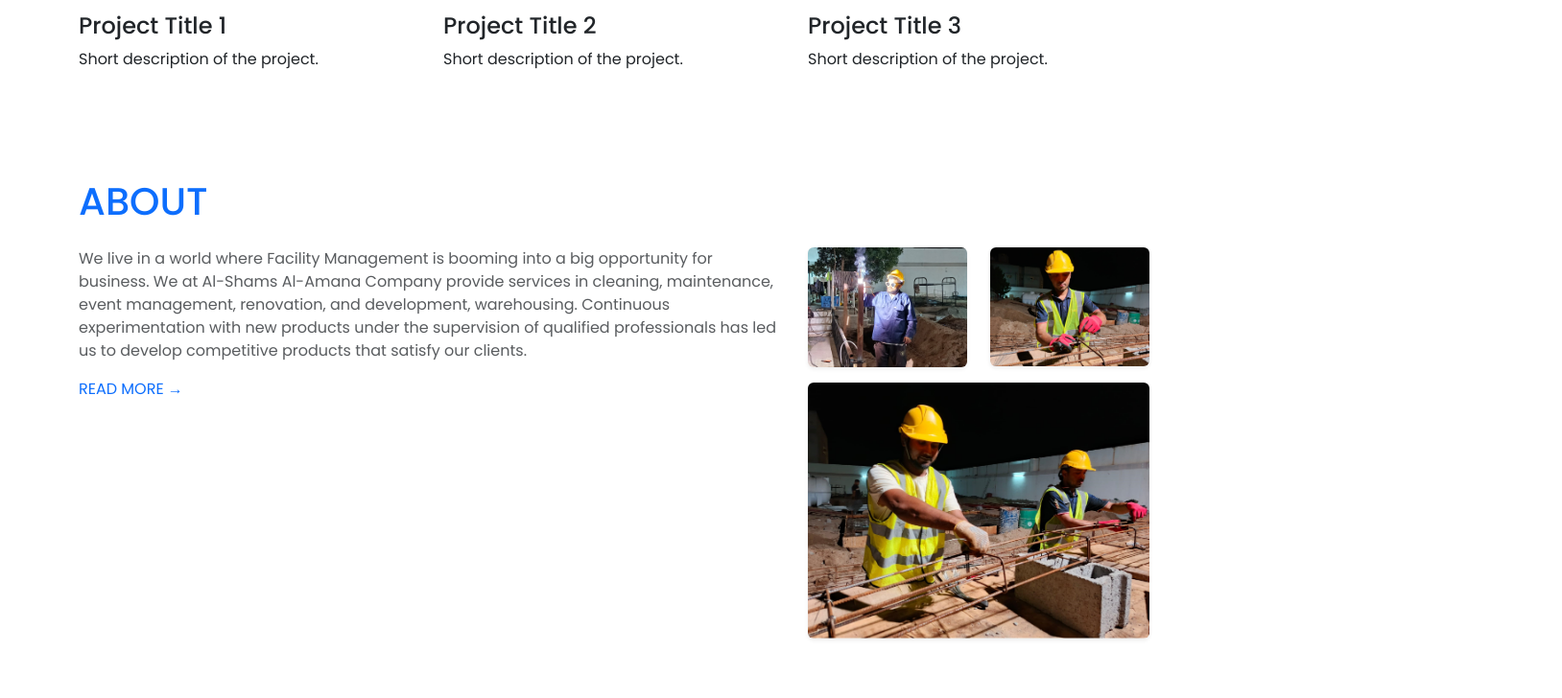
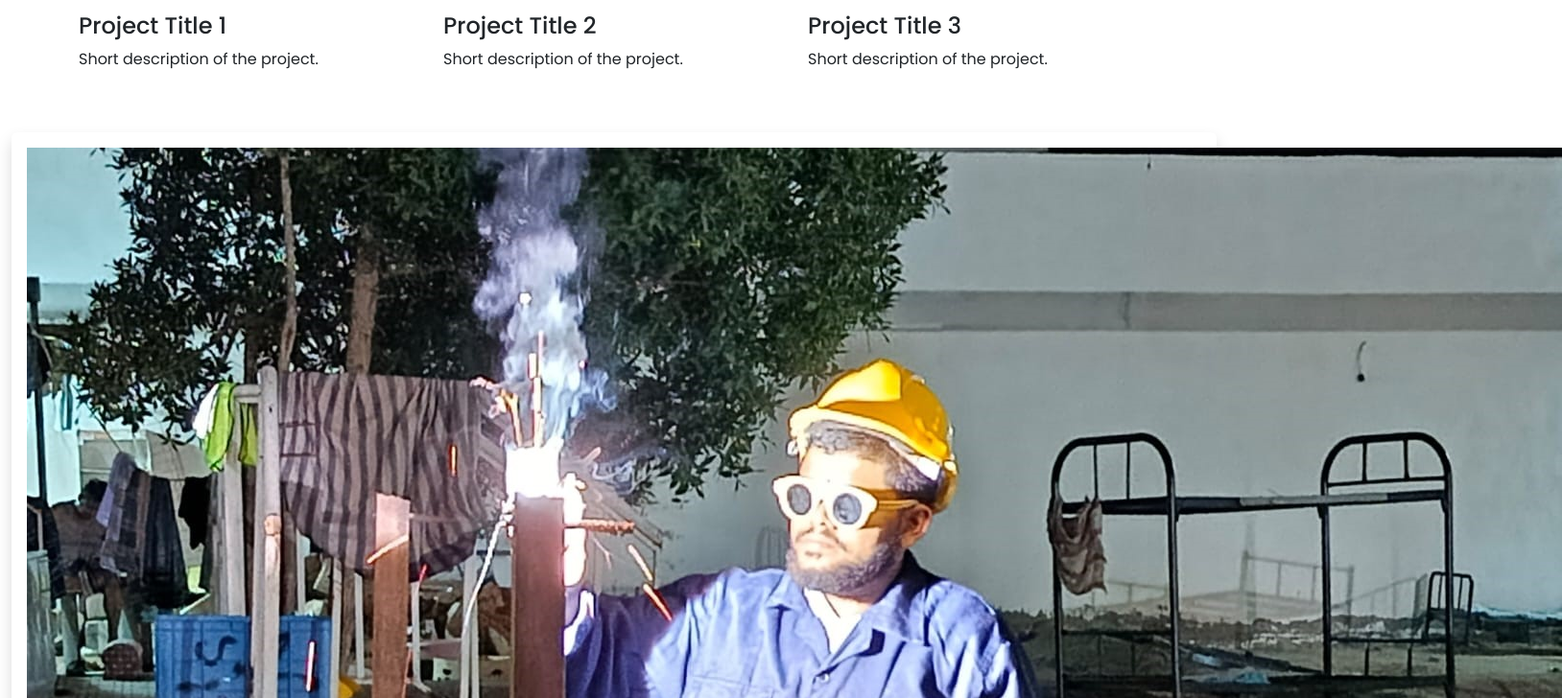
Before and after one commit to masud1901/SA-east-website-project, a React (Vite) app: page / in a window 1280 px wide. Shown: the part 1220-1948 px from the top of the page at 96% size, 1628 px wide, since content can reach past the window. Built offline with nearby package versions, Linux system fonts and the light colour scheme.

Commit message:
Worked with about section

```diff
--- a/package.json
+++ b/package.json
@@ -10,6 +10,7 @@
     "preview": "vite preview"
   },
   "dependencies": {
+    "@fortawesome/fontawesome-free": "^6.6.0",
     "@fortawesome/fontawesome-svg-core": "^6.6.0",
     "@fortawesome/free-brands-svg-icons": "^6.6.0",
     "@fortawesome/free-regular-svg-icons": "^6.6.0",
@@ -17,6 +18,7 @@
     "@fortawesome/react-fontawesome": "^0.2.2",
     "bootstrap": "^5.3.3",
     "react": "^18.3.1",
+    "react-bootstrap": "^2.10.4",
     "react-dom": "^18.3.1",
     "react-icons": "^5.3.0",
     "sass": "^1.77.8"
--- a/src/components/AboutSection.jsx
+++ b/src/components/AboutSection.jsx
@@ -1,56 +1,53 @@
-const Image = ({ src, alt, className }) => (
-  <figure className={`mb-3 ${className}`}>
+import { Container, Row, Col, Button, Card } from "react-bootstrap";
+import "bootstrap/dist/css/bootstrap.min.css";
+
+const About = () => {
+  return (
+    <section className="about-section">
+      <Container fluid>
+        <Card className="border-0 shadow">
+          <Card.Body>
+            <Row className="align-items-center">
+              <Col lg={6} className="mb-4 mb-lg-0">
+                <div className="image-grid">
                   <img
-      src={src}
-      alt={alt}
-      className="img-fluid rounded shadow-sm"
-      style={{ width: "100%", height: "auto", objectFit: "cover" }}
+                    src="src/assets/heroSection1.jpeg"
+                    alt="Worker cutting bricks"
                   />
-  </figure>
-);
-
-const AboutSection = () => {
-  return (
-    <section id="about" className="about-section py-5 bg-white">
-      <div className="container">
-        <h2 className="text-primary fs-1 mb-4">ABOUT</h2>
-        <div className="row">
-          <article className="col-md-8 mb-4 mb-md-0">
-            <p className="text-muted">
-              We live in a world where Facility Management is booming into a big
-              opportunity for business. We at Al-Shams Al-Amana Company provide
-              services in cleaning, maintenance, event management, renovation,
-              and development, warehousing. Continuous experimentation with new
-              products under the supervision of qualified professionals has led
-              us to develop competitive products that satisfy our clients.
-            </p>
-            <a href="#" className="text-primary font-weight-bold">
-              READ MORE →
-            </a>
-          </article>
-          <aside className="col-md-4">
-            <div className="row">
-              <Image
-                src="src/assets/heroSection1.jpeg"
-                alt="Worker in yellow helmet"
-                className="col-12 col-md-6"
-              />
-              <Image
+                  <img
                     src="src/assets/heroSection2.jpeg"
                     alt="Worker welding"
-                className="col-12 col-md-6"
                   />
-              <Image
+                  <img
                     src="src/assets/heroSection3.jpeg"
-                alt="Workers on site"
-                className="col-12"
+                    alt="Workers at construction site"
                   />
                 </div>
-          </aside>
-        </div>
-      </div>
+              </Col>
+              <Col lg={6}>
+                <h2 className="text-primary mb-4">ABOUT</h2>
+                <p>
+                  We live in a world where Facility Management is booming out
+                  into a big opportunity for business. We at{" "}
+                  <span className="highlight-text">
+                    Al-Shams Al-Amana Company
+                  </span>{" "}
+                  provide services in cleaning, maintenance, event management,
+                  renovation and development, warehousing. With the continuous
+                  experimentation of new products under the supervision of
+                  qualified professionals has led us to come up with competitive
+                  products to satisfy our clients.
+                </p>
+                <Button variant="outline-primary">
+                  READ MORE <i className="fas fa-arrow-right ml-2"></i>
+                </Button>
+              </Col>
+            </Row>
+          </Card.Body>
+        </Card>
+      </Container>
     </section>
   );
 };
 
-export default AboutSection;
+export default About;
--- /dev/null
+++ b/src/css/AboutSection.css
@@ -0,0 +1,92 @@
+.about-section {
+    background-color: #f8f9fa;
+    padding: 3rem 0;
+}
+.text-primary {
+    color: #023e8a !important;
+}
+
+.highlight-text {
+    color: #ff6b6b; /* A tint of red */
+    font-weight: bold;
+}
+.btn-outline-primary {
+    color: #023e8a;
+    border-color: #023e8a;
+}
+
+.btn-outline-primary:hover {
+    background-color: #023e8a;
+    color: white;
+}
+
+.card {
+    border-radius: 15px;
+    overflow: hidden;
+}
+
+.image-grid {
+    display: grid;
+    grid-template-columns: repeat(auto-fit, minmax(150px, 1fr));
+    gap: 1rem;
+}
+
+.image-grid img {
+    width: 100%;
+    height: 100%;
+    object-fit: cover;
+    border-radius: 10px;
+    transition: transform 0.3s ease;
+}
+
+.image-grid img:hover {
+    transform: scale(1.05);
+}
+
+h2.text-primary {
+    font-size: clamp(2rem, 5vw, 3rem);
+    margin-bottom: 1.5rem;
+}
+
+p {
+    font-size: clamp(1rem, 2vw, 1.2rem);
+    line-height: 1.6;
+}
+
+.btn-outline-primary {
+    margin-top: 1.5rem;
+    padding: 0.5rem 1.5rem;
+    font-size: clamp(0.9rem, 1.5vw, 1.1rem);
+}
+
+@media (min-width: 768px) {
+    .image-grid {
+        grid-template-columns: 1fr 1fr;
+    }
+
+    .image-grid img:nth-child(2) {
+        grid-column: 2;
+        grid-row: 1 / span 2;
+    }
+}
+
+@media (max-width: 767px) {
+    .card-body {
+        padding: 2rem !important;
+    }
+
+    .image-grid {
+        grid-template-columns: 1fr;
+    }
+
+    .image-grid img:nth-child(2) {
+        grid-column: auto;
+        grid-row: auto;
+    }
+}
+
+@media (min-width: 1200px) {
+    .container-fluid {
+        max-width: 1800px;
+    }
+}
```
Also changed, not shown: 1 other file (tests, documents, lock files or other folders). Lines whose indentation alone changed are shown as unchanged.
